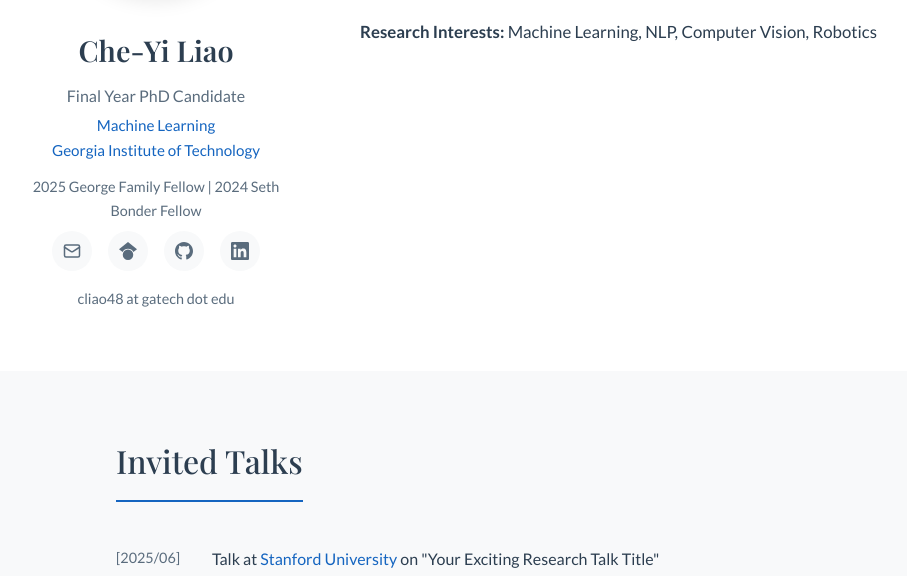
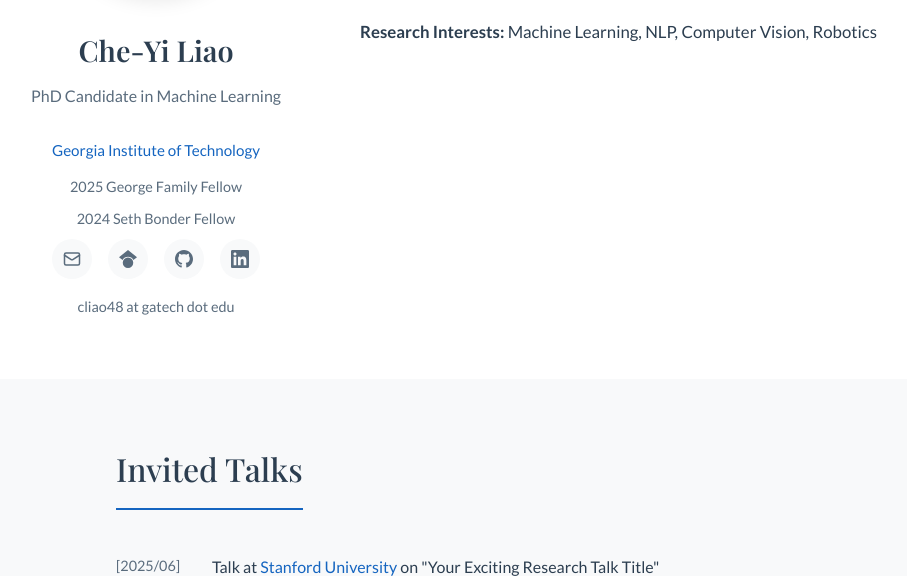
Before and after one commit to CheYiLiao/CheYiLiao.github.io, a Jekyll site: the page built from index.html, in a window 1280 px wide and 900 px high, cut to the strip 324-900 px from the top of the window. Shown: the whole strip, without its empty margins (74-981 px from the left). Built offline with Jekyll 4.4.1, drawn with Linux system fonts in a browser that asks for light colours.

Commit message:
Update title and affiliations in _config.yml

```diff
--- a/_config.yml
+++ b/_config.yml
@@ -11,16 +11,15 @@
   photo: /assets/images/profile.jpg
 
   # Primary position
-  title: Final Year PhD Candidate
-  department: Machine Learning
+  title: PhD Candidate in Machine Learning
   university: Georgia Institute of Technology
   # Leave blank or remove to disable links:
-  department_url: ""
-  university_url: ""
+
 
   # Additional affiliations (optional - add as many as you want)
   affiliations:
-    - title:  2025 George Family Fellow | 2024 Seth Bonder Fellow
+    - title:  2025 George Family Fellow
+    - title:  2024 Seth Bonder Fellow
 
 # Social links (leave blank or remove to hide)
 social:
```
